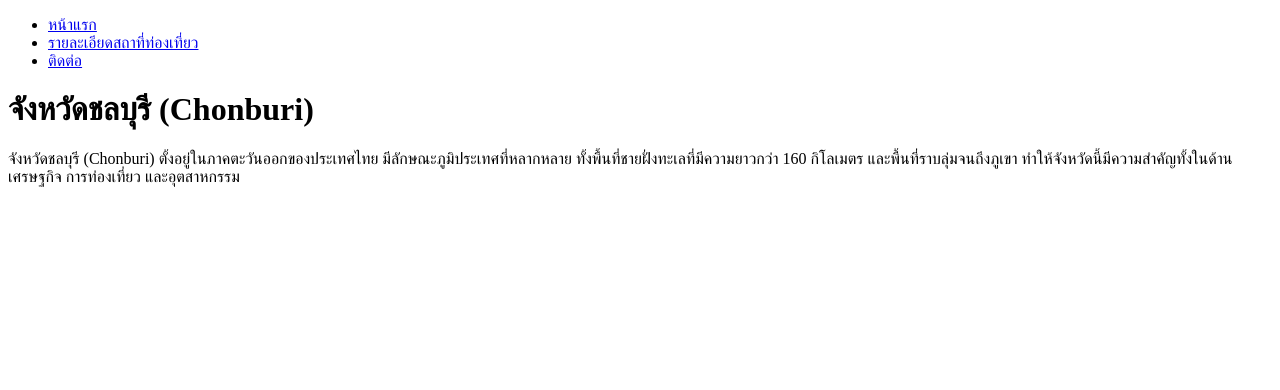
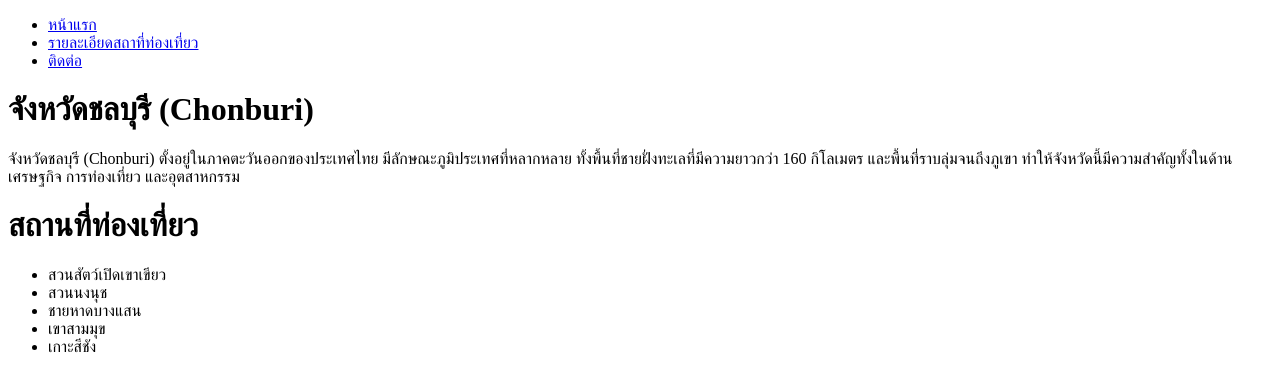
Before and after one commit to 66160245/66160245-hw1, a plain HTML site: page index.html in a window 1280 px wide. Drawn offline with Linux system fonts and the light colour scheme.

Commit message:
เพิ่มชื่อสถานที่ท่องเที่ยว

```diff
--- a/index.html
+++ b/index.html
@@ -23,6 +23,16 @@
         <p>
             จังหวัดชลบุรี (Chonburi) ตั้งอยู่ในภาคตะวันออกของประเทศไทย มีลักษณะภูมิประเทศที่หลากหลาย ทั้งพื้นที่ชายฝั่งทะเลที่มีความยาวกว่า 160 กิโลเมตร และพื้นที่ราบลุ่มจนถึงภูเขา ทำให้จังหวัดนี้มีความสำคัญทั้งในด้านเศรษฐกิจ การท่องเที่ยว และอุตสาหกรรม</p>
     </main>
+    <main>
+        <h1>สถานที่ท่องเที่ยว</h1>
+        <ul>
+            <li>สวนสัตว์เปิดเขาเขียว </li>
+            <li>สวนนงนุช</li>
+            <li>ชายหาดบางแสน</li>
+            <li>เขาสามมุข</li>
+            <li>เกาะสีชัง</li>
+        </ul>
+    </main>
 </body>
 
 </html>
```
